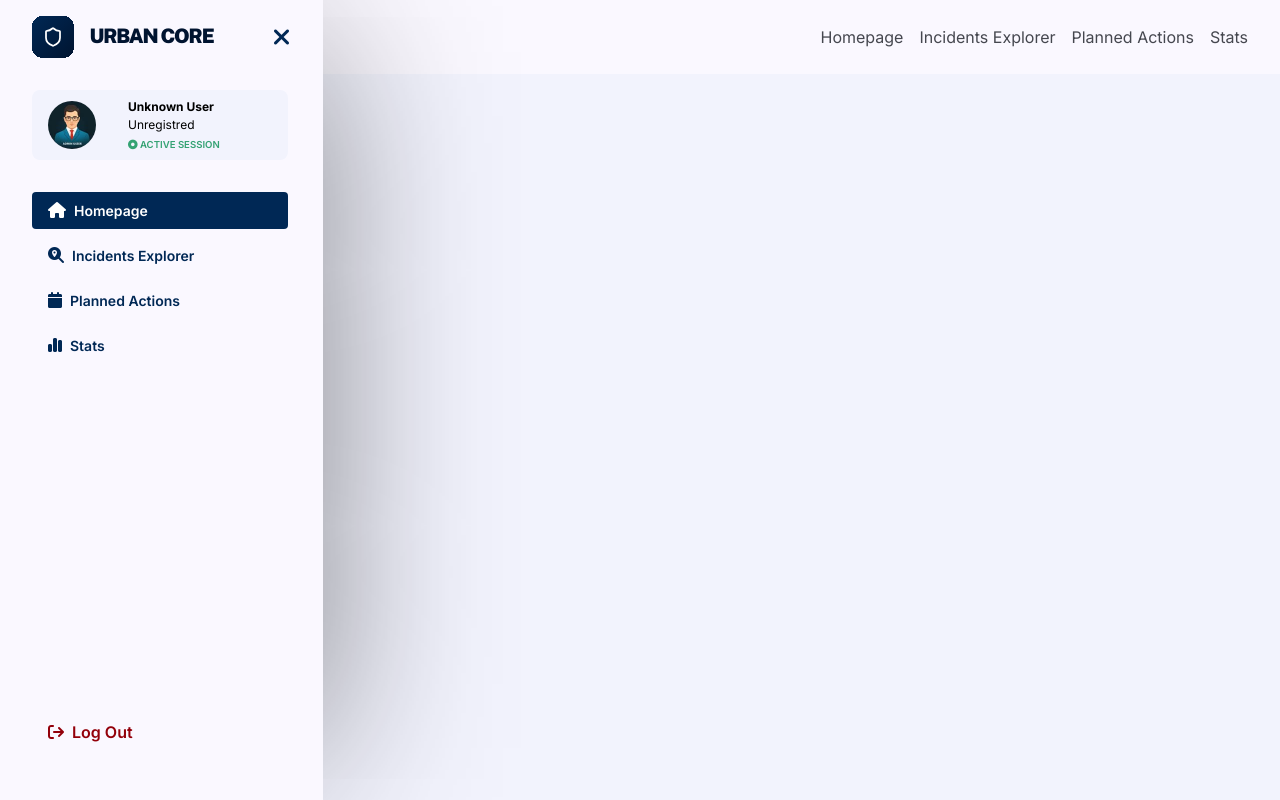
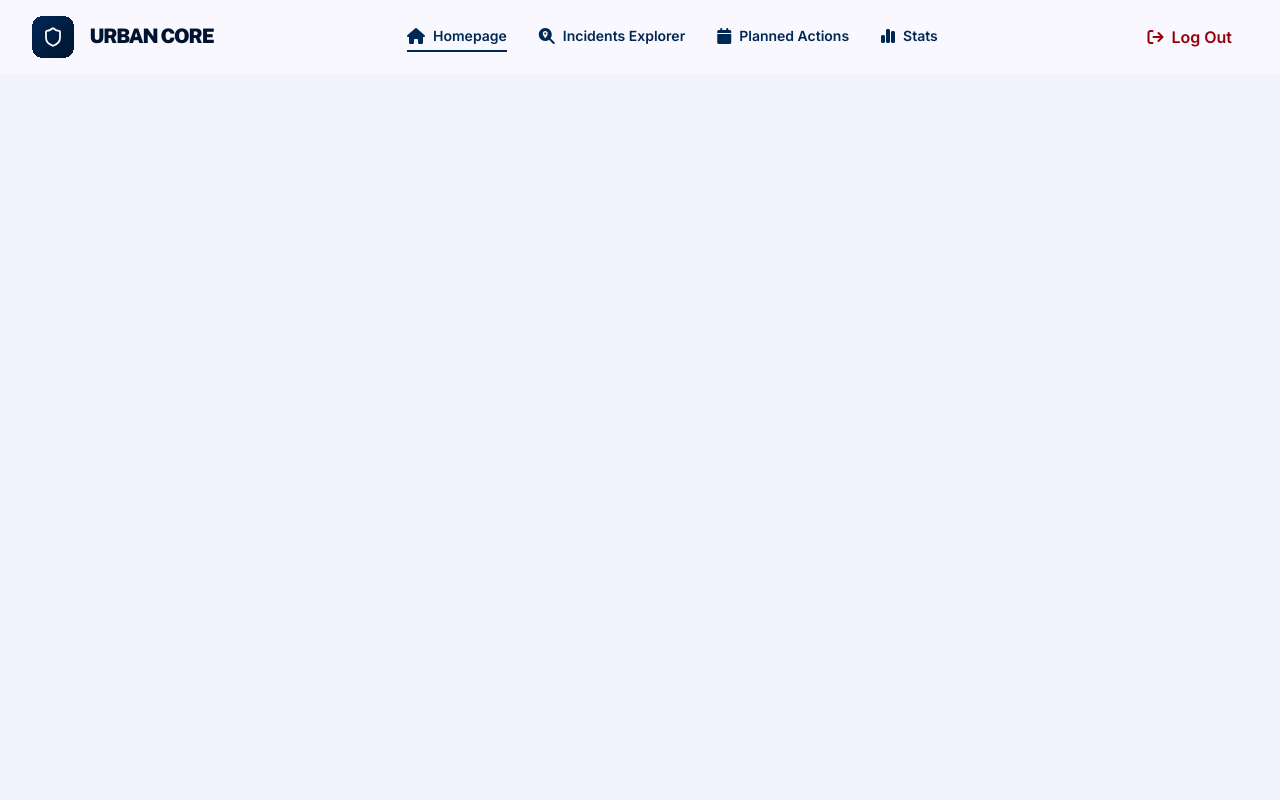
Before and after one commit to mpujazon/urbancore, an Angular app: page / in a window 1280 px wide. Built offline with nearby package versions, Linux system fonts and the light colour scheme.

Commit message:
Navbar Desktop Styles improved, NavMobileLink renamed to NavLink

```diff
--- a/src/app/core/layout/components/navbar/nav-link/nav-mobile-link.scss
+++ b/src/app/core/layout/components/navbar/nav-link/nav-link.scss
@@ -22,7 +22,26 @@
     color: $on-primary;
     i{
       color: $on-primary;
-
     }
   }
 }
+
+@media (min-width: $bp-lg){
+  .link{
+    padding: $space-xs 0;
+    &.active{
+      border-radius: 0;
+      border-bottom: 2px solid;
+      background-color: transparent;
+      color: $primary;
+      i{
+        color: $primary;
+      }
+    }
+    &:hover{
+      cursor: pointer;
+      border-bottom: 2px solid;
+      border-radius: 0;
+    }
+  }
+}
--- a/src/app/core/layout/components/navbar/navbar/navbar.html
+++ b/src/app/core/layout/components/navbar/navbar/navbar.html
@@ -6,9 +6,24 @@
 
   <ul class="desktop-menu">
     @for (link of links; track $index) {
-      <li [routerLink]="link.url">{{link.label}}</li>
+      <app-nav-link
+        [link]="link"
+      />
     }
   </ul>
+
+  <div class="desktop-login-buttons">
+    @if(isUserLogged()){
+      <button class="logout-button">
+        <i class="fa-solid fa-arrow-right-from-bracket"></i>
+        <span>Log Out</span>
+      </button>
+    }@else {
+      <button class="login-button" routerLink="/login">
+        <span>Log In</span>
+      </button>
+    }
+  </div>
 
   <button
     (click)="onOpenMenuClick()"
@@ -24,7 +39,7 @@
 <nav
   id="mobile-navigation"
   aria-label="Mobile Navigation"
-  [class.visible]="!isMenuOpen()"
+  [class.visible]="isMenuOpen()"
 >
   <header>
     <div class="company-logo">
@@ -45,7 +60,7 @@
   }
   <ul>
     @for (link of links; track $index) {
-      <app-nav-mobile-link
+      <app-nav-link
         [link]="link"
       />
     }
--- a/src/app/core/layout/components/navbar/navbar/navbar.scss
+++ b/src/app/core/layout/components/navbar/navbar/navbar.scss
@@ -102,11 +102,16 @@ footer{
   color: $on-primary;
   font-weight: $font-weight-semibold;
   padding: $space-sm $space-md ;
-  border-radius: $radius-sm;
-  margin-left: $space-md
+  border-radius: $radius-md;
+  margin-left: $space-md;
+  transition: all 350ms ease-in-out;
 }
 
-@media (min-width: $bp-md){
+.desktop-login-buttons{
+  display: none;
+}
+
+@media (min-width: $bp-lg){
   #desktop-navigation{
     position: fixed;
     justify-content: space-between;
@@ -120,6 +125,20 @@ footer{
   }
   .desktop-menu{
     display: flex;
-    gap: $space-md;
+    gap: $space-xl;
+  }
+  .login-button,.logout-button{
+    &:hover{
+      cursor: pointer;
+    }
+  }
+  .login-button:hover{
+    background-color: $on-primary;
+    color: $primary;
+    outline: $primary 2px solid;
+    outline-offset: -2px;
+  }
+  .desktop-login-buttons{
+    display: inline;
   }
 }
--- a/src/app/core/layout/components/navbar/navbar/navbar.ts
+++ b/src/app/core/layout/components/navbar/navbar/navbar.ts
@@ -2,12 +2,12 @@ import { ChangeDetectionStrategy, Component, computed, signal } from '@angular/c
 import { Link } from '../../../../../shared/models/LinkInterface';
 import { RouterLink } from "@angular/router";
 import { MobileUserAvatar } from "../mobile-user-avatar/mobile-user-avatar";
-import { NavMobileLink } from "../nav-link/nav-mobile-link";
+import { NavLink } from "../nav-link/nav-link";
 import { NAV_LINKS } from '../../../config/nav-links';
 
 @Component({
   selector: 'app-navbar',
-  imports: [RouterLink, MobileUserAvatar, NavMobileLink],
+  imports: [RouterLink, MobileUserAvatar, NavLink],
   templateUrl: './navbar.html',
   styleUrl: './navbar.scss',
   changeDetection: ChangeDetectionStrategy.OnPush,
--- a/src/app/core/layout/config/nav-links.ts
+++ b/src/app/core/layout/config/nav-links.ts
@@ -21,7 +21,7 @@ export const NAV_LINKS: Link[] = [
     },
     {
       label: 'Incidents Explorer',
-      roles: ['unlogged','citizen','admin'],
+      roles: ['unlogged','citizen'],
       url: '/incidents',
       iconClasses: 'fa-solid fa-magnifying-glass-location'
     },
```
Also changed, not shown: src/app/core/layout/components/navbar/nav-link/nav-link.ts (renamed from src/app/core/layout/components/navbar/nav-link/nav-mobile-link.ts, +4 -4 lines), src/app/core/layout/components/navbar/nav-link/nav-link.html (renamed from src/app/core/layout/components/navbar/nav-link/nav-mobile-link.html).
